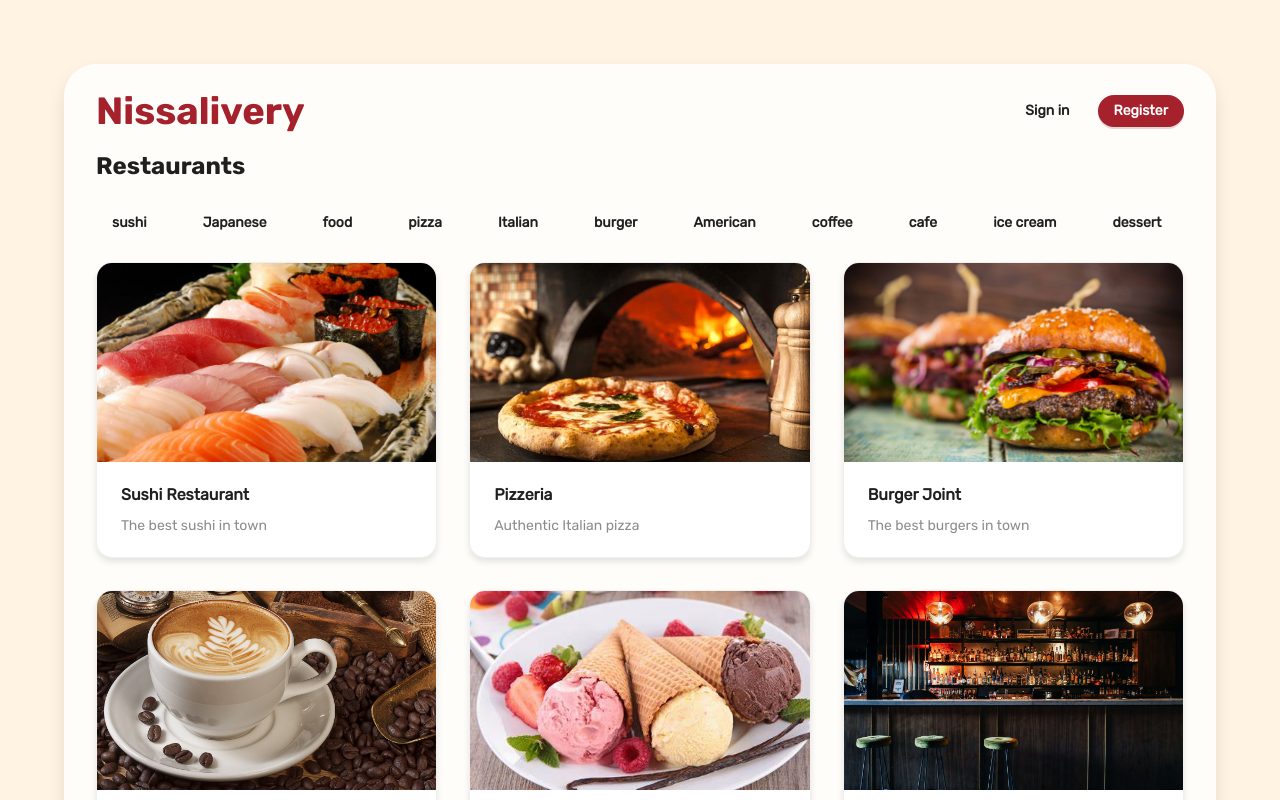
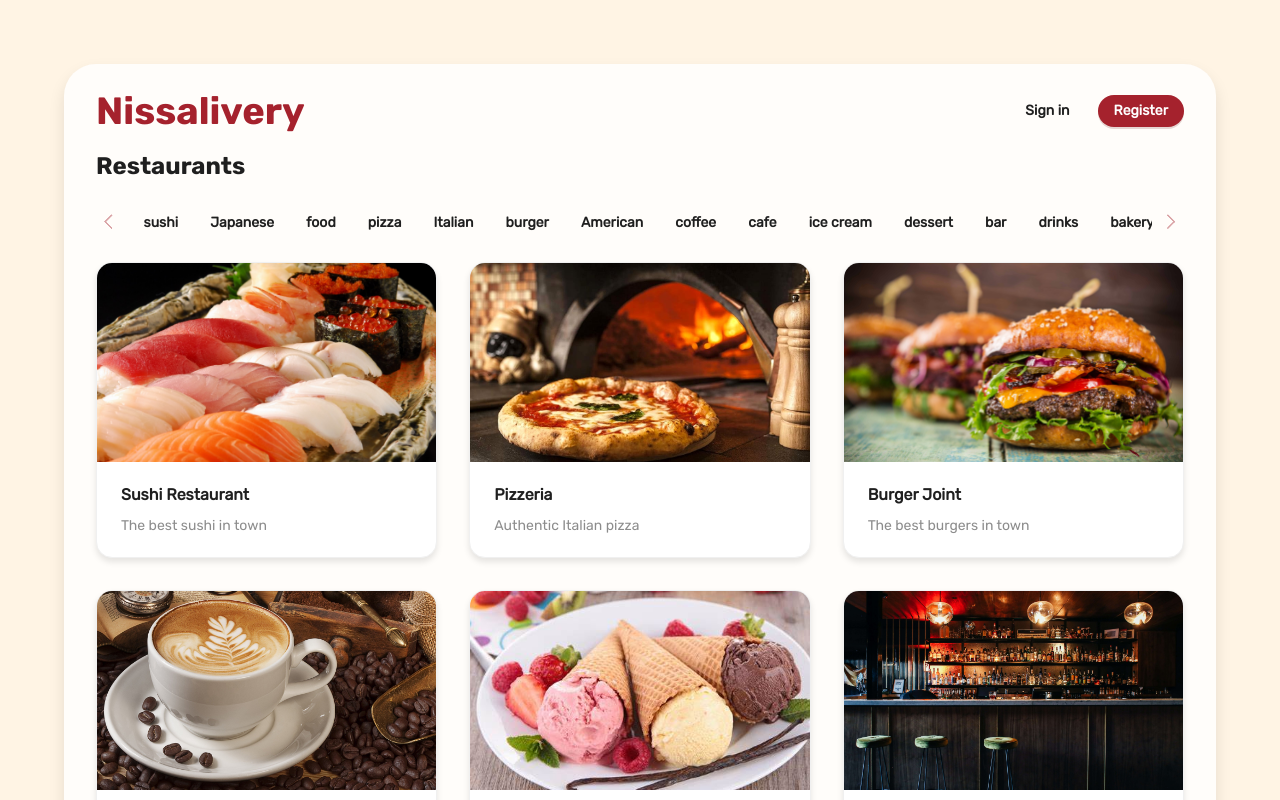
Before and after one commit to alantheandroid/delivery-app, a React (Vite) app: page / in a window 1280 px wide. Shown: the top 800 px of the page. Built offline with nearby package versions, Linux system fonts and the light colour scheme; what @stackhouseos/flower-react would draw is missing.

Commit message:
refactor: Update Home page to use Carousel component for tags display

```diff
--- a/src/pages/Home/index.tsx
+++ b/src/pages/Home/index.tsx
@@ -6,6 +6,7 @@ import { Box } from "../../components/Box";
 import { Button } from "../../components/Button";
 import { Text } from "../../components/Text";
 import { useNavigate } from "react-router-dom";
+import { Carousel } from "../../components/Carousel";
 
 const Home = () => {
   const navigate = useNavigate();
@@ -51,9 +52,10 @@ const Home = () => {
         Restaurants
       </Text>
 
-      <Box $gap="xxl" $flexDirection="row" $overflow="clip">
+      <Carousel variableWidth arrows slidesToScroll={3} swipeToSlide infinite>
         {tagsMapping}
-      </Box>
+      </Carousel>
+
       <StyledRestaurantsGrid>
         {restaurants.map(({ id, image, name, shortDesc }) => (
           <Card
```
